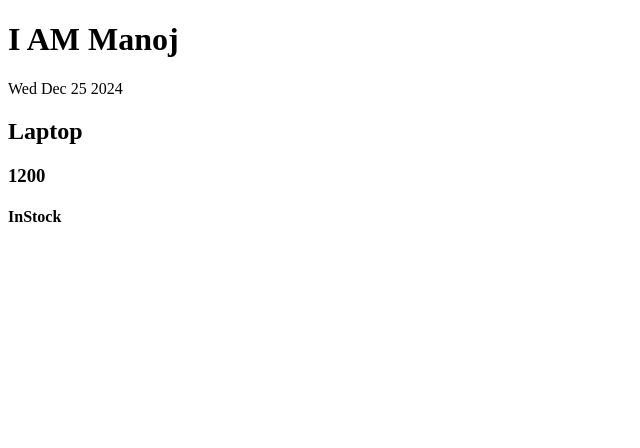
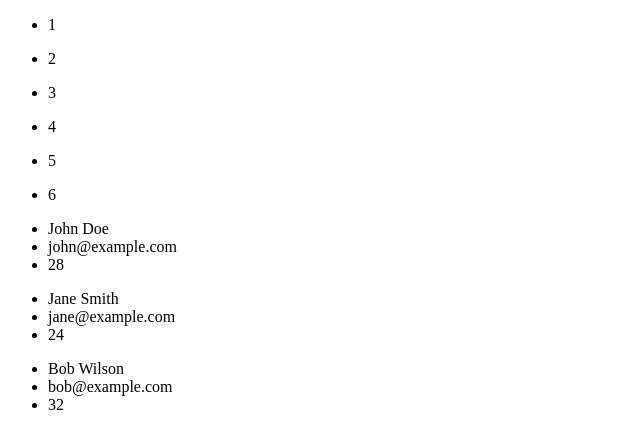
Before and after one commit to Manj-2343/Lern_REACT, a React (Vite) app: page / in a window 1280 px wide. Shown: the top 448 px of the page, without its empty margins (0-640 px from the left). Built offline with nearby package versions, Linux system fonts and the light colour scheme.

Commit message:
using map method for the list

```diff
--- a/src/component/ProductInfo.jsx
+++ b/src/component/ProductInfo.jsx
@@ -1,16 +1,38 @@
 import React from "react";
 
 const ProductInfo = () => {
-  const obj = {
-    name: "Laptop",
-    price: 1200,
-    available: "InStock",
-  };
+  const users = [
+    {
+      id: 1,
+      name: "John Doe",
+      email: "john@example.com",
+      age: 28,
+      isActive: true,
+    },
+    {
+      id: 2,
+      name: "Jane Smith",
+      email: "jane@example.com",
+      age: 24,
+      isActive: false,
+    },
+    {
+      id: 3,
+      name: "Bob Wilson",
+      email: "bob@example.com",
+      age: 32,
+      isActive: true,
+    },
+  ];
   return (
     <div>
-      <h2>{obj.name}</h2>
-      <h3>{obj.price}</h3>
-      <h4>{obj.available}</h4>
+      {users.map(({ id, name, email, age }) => (
+        <ul key={id}>
+          <li>{name}</li>
+          <li>{email}</li>
+          <li>{age}</li>
+        </ul>
+      ))}
     </div>
   );
 };
--- a/src/component/welcomeMessage/WelcomeMessage.jsx
+++ b/src/component/welcomeMessage/WelcomeMessage.jsx
@@ -1,12 +1,14 @@
 import React from "react";
 
 const WelcomeMessage = () => {
-  const myName = "Manoj";
-  const date = new Date();
+  const numbers = [1, 2, 3, 4, 5, 6];
   return (
     <div>
-      <h1>{`I AM ${myName} `}</h1>
-      <p>{date.toDateString()}</p>
+      {numbers.map((number, i) => (
+        <ul key={i}>
+          <li>{number}</li>
+        </ul>
+      ))}
     </div>
   );
 };
```
Also changed, not shown: 1 other file (tests, documents, lock files or other folders).
